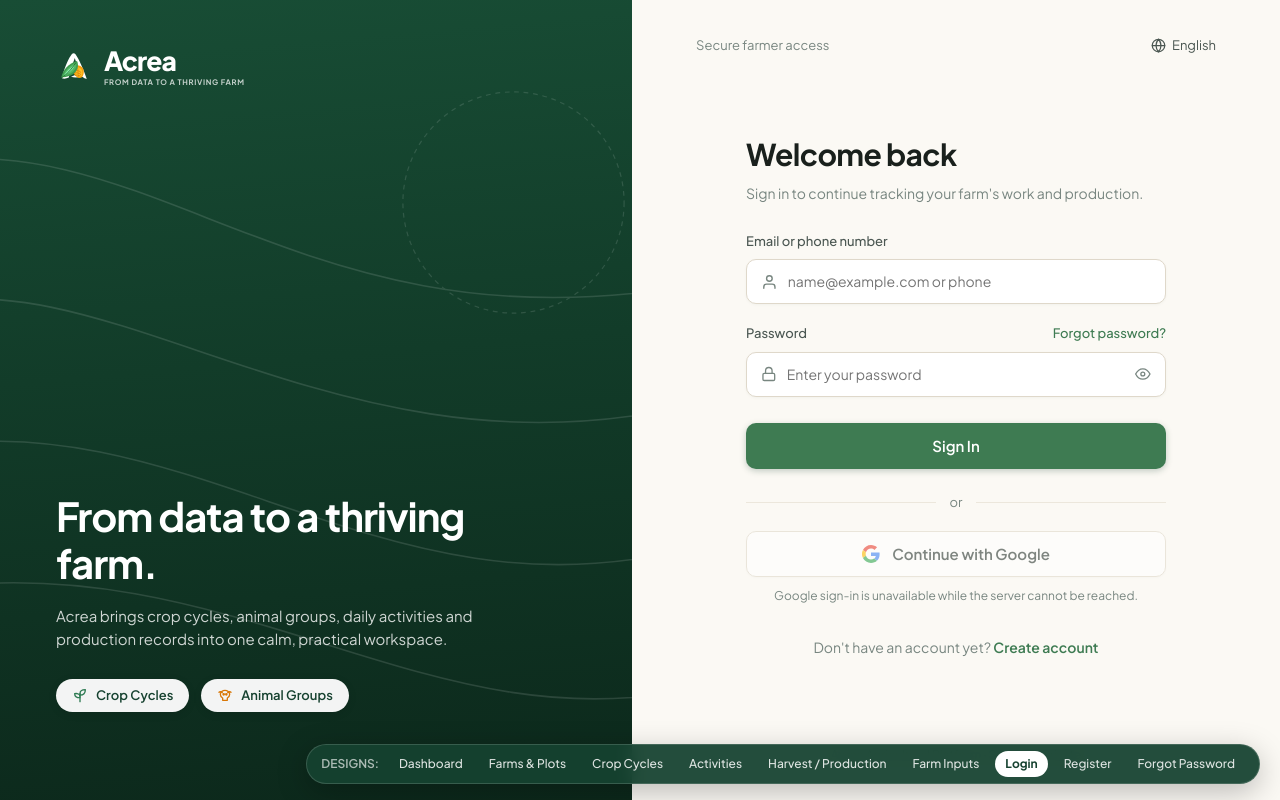
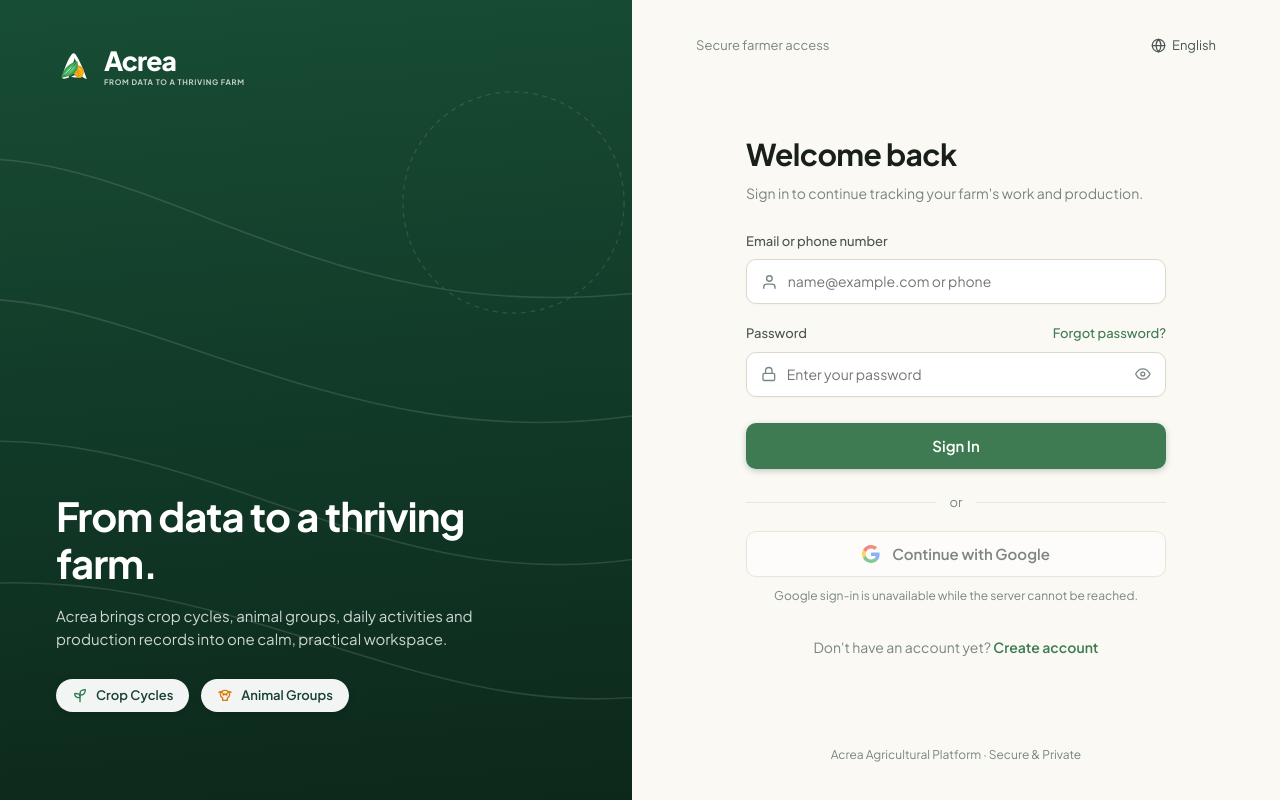
Before and after one commit to NatachaDN/farmers-production-tracking-platform, a React (Vite) app in the folder frontend/: page / in a window 1280 px wide. Built offline with nearby package versions, Linux system fonts and the light colour scheme; no server answers.

Commit message:
fix(ui): remove design preview floating switcher bar

```diff
--- a/frontend/src/App.jsx
+++ b/frontend/src/App.jsx
@@ -148,56 +148,6 @@ export function App() {
 
   return (
     <div style={{ minHeight: '100vh', position: 'relative' }}>
-      {/* Quick Screen Preview Switcher Bar */}
-      {!isAdminRoute && <div style={{
-        position: 'fixed',
-        bottom: '16px',
-        right: '20px',
-        zIndex: 9999,
-        backgroundColor: 'rgba(22, 66, 48, 0.94)',
-        backdropFilter: 'blur(8px)',
-        color: '#FFFFFF',
-        borderRadius: '9999px',
-        padding: '6px 14px',
-        display: 'flex',
-        alignItems: 'center',
-        gap: '6px',
-        boxShadow: '0 8px 30px rgba(0, 0, 0, 0.25)',
-        fontSize: '0.75rem',
-        border: '1px solid rgba(255, 255, 255, 0.15)'
-      }}>
-        <span style={{ color: 'rgba(255, 255, 255, 0.65)', fontWeight: 600, marginRight: '4px' }}>
-          DESIGNS:
-        </span>
-        {[
-          { id: 'dashboard', label: 'Dashboard' },
-          { id: 'farms', label: 'Farms & Plots' },
-          { id: 'crops', label: 'Crop Cycles' },
-          { id: 'activities', label: 'Activities' },
-          { id: 'production', label: 'Harvest / Production' },
-          { id: 'inputs', label: 'Farm Inputs' },
-          { id: 'login', label: 'Login' },
-          { id: 'register', label: 'Register' },
-          { id: 'forgot-password', label: 'Forgot Password' }
-        ].map((screen) => (
-          <button
-            key={screen.id}
-            onClick={() => setCurrentRoute(screen.id)}
-            style={{
-              padding: '4px 10px',
-              borderRadius: '9999px',
-              fontSize: '0.75rem',
-              fontWeight: currentRoute === screen.id ? 700 : 500,
-              backgroundColor: currentRoute === screen.id ? '#FFFFFF' : 'transparent',
-              color: currentRoute === screen.id ? '#164230' : 'rgba(255, 255, 255, 0.85)',
-              transition: 'all 150ms ease'
-            }}
-          >
-            {screen.label}
-          </button>
-        ))}
-      </div>}
-
       {/* Screen Views */}
       {currentRoute === 'login' ? (
         <LoginView
```
